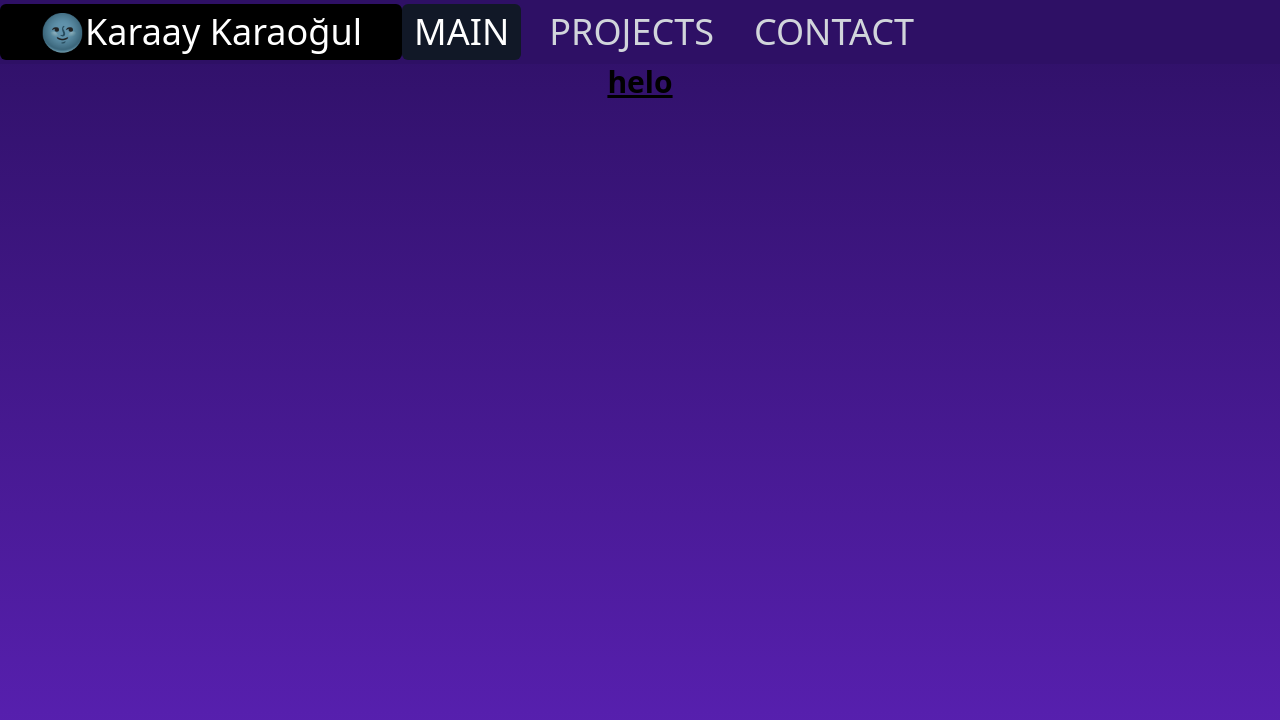
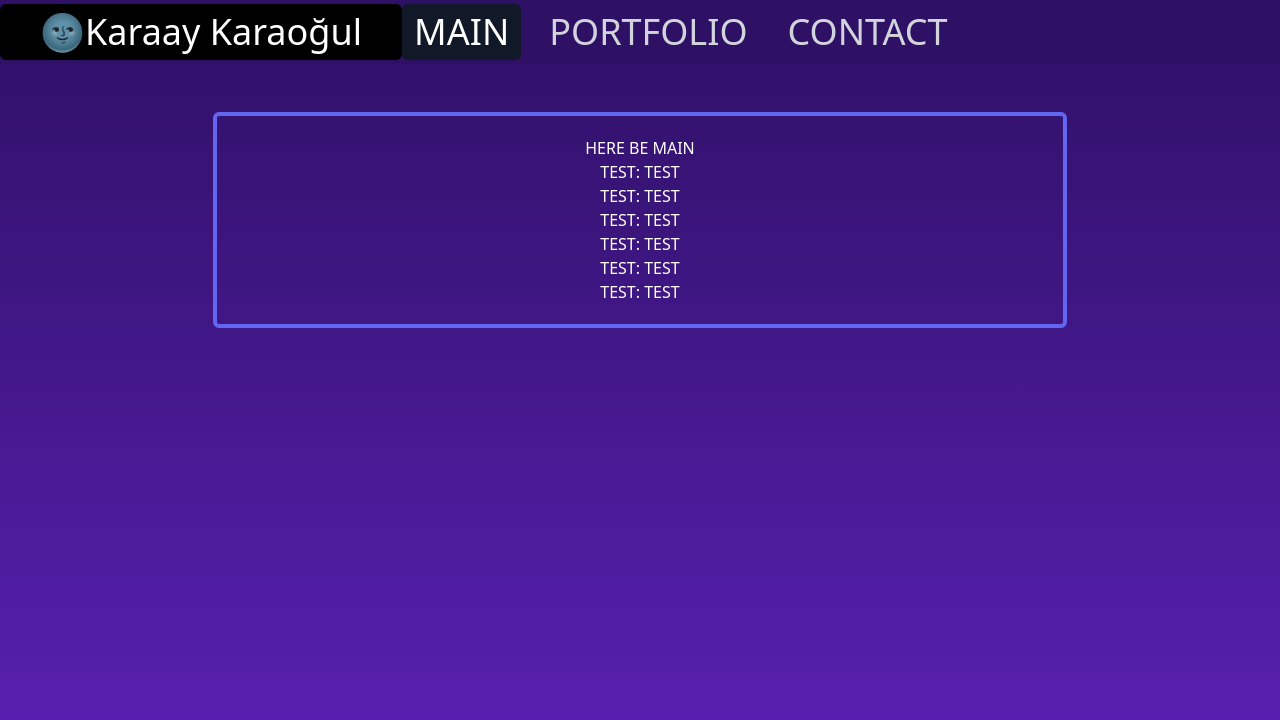
Before and after one commit to karaaykaraogul/karaaykaraogul.github.io, a React (Vite) app: page /main in a window 1280 px wide. Shown: the top 720 px of the page. Built offline with nearby package versions, Linux system fonts and the light colour scheme.

Commit message:
add routing & temp pages improved responsive layout

```diff
--- a/package.json
+++ b/package.json
@@ -13,7 +13,8 @@
     "@headlessui/react": "^1.7.16",
     "@heroicons/react": "^2.0.18",
     "react": "^18.2.0",
-    "react-dom": "^18.2.0"
+    "react-dom": "^18.2.0",
+    "react-router-dom": "^6.14.2"
   },
   "devDependencies": {
     "@types/react": "^18.2.15",
--- a/src/App.jsx
+++ b/src/App.jsx
@@ -3,17 +3,17 @@ import reactLogo from "./assets/react.svg";
 import viteLogo from "/vite.svg";
 // import "./App.css";
 import Header from "./components/Header";
+import { Navigate, Outlet } from "react-router-dom";
 
 function App() {
   const [count, setCount] = useState(0);
 
   return (
     <>
+      <Navigate to="main" />
       <div>
         <Header />
-        <div className="flex justify-center">
-          <h1 className="text-3xl font-bold underline">helo</h1>
-        </div>
+        <Outlet />
       </div>
     </>
   );
--- a/src/components/Header.jsx
+++ b/src/components/Header.jsx
@@ -2,11 +2,12 @@ import { Fragment } from "react";
 import { Disclosure, Menu, Transition } from "@headlessui/react";
 import { Bars3Icon, BellIcon, XMarkIcon } from "@heroicons/react/24/outline";
 import RotateButton from "./RotateButton";
+import { Outlet, Link } from "react-router-dom";
 
 const navigation = [
-  { name: "MAIN", href: "#", current: true },
-  { name: "PROJECTS", href: "#", current: false },
-  { name: "CONTACT", href: "#", current: false },
+  { name: "MAIN", href: "main", current: true },
+  { name: "PORTFOLIO", href: "portfolio", current: false },
+  { name: "CONTACT", href: "contact", current: false },
 ];
 
 function classNames(...classes) {
@@ -20,7 +21,7 @@ export default function Header() {
         <>
           {/* <meta charSet="UTF-8"></meta> */}
           <div>
-            <div className="relative flex h-16 items-center justify-between">
+            <div className="relative flex h-wrap md:h-16 items-center justify-between">
               <div className="absolute inset-y-0 left-0 flex items-center sm:hidden">
                 {/* Mobile menu button*/}
                 <Disclosure.Button className="relative inline-flex items-center justify-center rounded-md p-2 text-gray-400 hover:bg-gray-700 hover:text-white focus:outline-none focus:ring-2 focus:ring-inset focus:ring-white">
@@ -38,12 +39,12 @@ export default function Header() {
                   <RotateButton />
                   <p className="text-4xl">Karaay Karaoğul</p>
                 </div>
-                <div className="flex-1 hidden sm:block lg:grid  text-4xl">
+                <div className="flex-1 hidden sm:grid text-4xl">
                   <div className="flex space-x-4">
                     {navigation.map((item) => (
-                      <a
+                      <Link
+                        to={item.href}
                         key={item.name}
-                        href={item.href}
                         className={classNames(
                           item.current
                             ? "bg-gray-900 text-white"
@@ -53,7 +54,7 @@ export default function Header() {
                         aria-current={item.current ? "page" : undefined}
                       >
                         {item.name}
-                      </a>
+                      </Link>
                     ))}
                   </div>
                 </div>
--- /dev/null
+++ b/src/error-page.jsx
@@ -0,0 +1,16 @@
+import { useRouteError } from "react-router-dom";
+
+export default function ErrorPage() {
+  const error = useRouteError();
+  console.error(error);
+
+  return (
+    <div className="text-white/95 justify-center text-center" id="error-page">
+      <h1>Oops!</h1>
+      <p>Sorry, an unexpected error has occurred.</p>
+      <p>
+        <i>{error.statusText || error.message}</i>
+      </p>
+    </div>
+  );
+}
--- a/src/main.jsx
+++ b/src/main.jsx
@@ -2,9 +2,36 @@ import React from "react";
 import ReactDOM from "react-dom/client";
 import App from "./App.jsx";
 import "./index.css";
+import { createBrowserRouter, RouterProvider } from "react-router-dom";
+import ErrorPage from "./error-page";
+import Main from "./pages/Main.jsx";
+import Contact from "./pages/Contact.jsx";
+import Portfolio from "./pages/Portfolio.jsx";
+
+const router = createBrowserRouter([
+  {
+    path: "/",
+    element: <App />,
+    errorElement: <ErrorPage />,
+    children: [
+      {
+        path: "contact",
+        element: <Contact />,
+      },
+      {
+        path: "portfolio",
+        element: <Portfolio />,
+      },
+      {
+        path: "main",
+        element: <Main />,
+      },
+    ],
+  },
+]);
 
 ReactDOM.createRoot(document.getElementById("root")).render(
   <React.StrictMode>
-    <App />
+    <RouterProvider router={router} />
   </React.StrictMode>
 );
--- /dev/null
+++ b/src/pages/Contact.jsx
@@ -0,0 +1,19 @@
+import React from "react";
+
+export default function Contact() {
+  return (
+    <div className="flex justify-center items-center py-12">
+      <div className="grid justify-center items-center text-center text-white/100 box-border h-wrap w-8/12 rounded-md border-4 border-indigo-500">
+        <div className="py-5">
+          <h1>HERE BE CONTACT</h1>
+          <p>TEST: TEST</p>
+          <p>TEST: TEST</p>
+          <p>TEST: TEST</p>
+          <p>TEST: TEST</p>
+          <p>TEST: TEST</p>
+          <p>TEST: TEST</p>
+        </div>
+      </div>
+    </div>
+  );
+}
--- /dev/null
+++ b/src/pages/Main.jsx
@@ -0,0 +1,19 @@
+import React from "react";
+
+export default function Main() {
+  return (
+    <div className="flex justify-center items-center py-12">
+      <div className="grid justify-center items-center text-center text-white/100 box-border h-wrap w-8/12 rounded-md border-4 border-indigo-500">
+        <div className="py-5">
+          <h1>HERE BE MAIN</h1>
+          <p>TEST: TEST</p>
+          <p>TEST: TEST</p>
+          <p>TEST: TEST</p>
+          <p>TEST: TEST</p>
+          <p>TEST: TEST</p>
+          <p>TEST: TEST</p>
+        </div>
+      </div>
+    </div>
+  );
+}
--- /dev/null
+++ b/src/pages/Portfolio.jsx
@@ -0,0 +1,19 @@
+import React from "react";
+
+export default function Portfolio() {
+  return (
+    <div className="flex justify-center items-center py-12">
+      <div className="grid justify-center items-center text-center text-white/100 box-border h-wrap w-8/12 rounded-md border-4 border-indigo-500">
+        <div className="py-5">
+          <h1>HERE BE PORTFOLIO</h1>
+          <p>TEST: TEST</p>
+          <p>TEST: TEST</p>
+          <p>TEST: TEST</p>
+          <p>TEST: TEST</p>
+          <p>TEST: TEST</p>
+          <p>TEST: TEST</p>
+        </div>
+      </div>
+    </div>
+  );
+}
```
Also changed, not shown: 1 other file (tests, documents, lock files or other folders).
